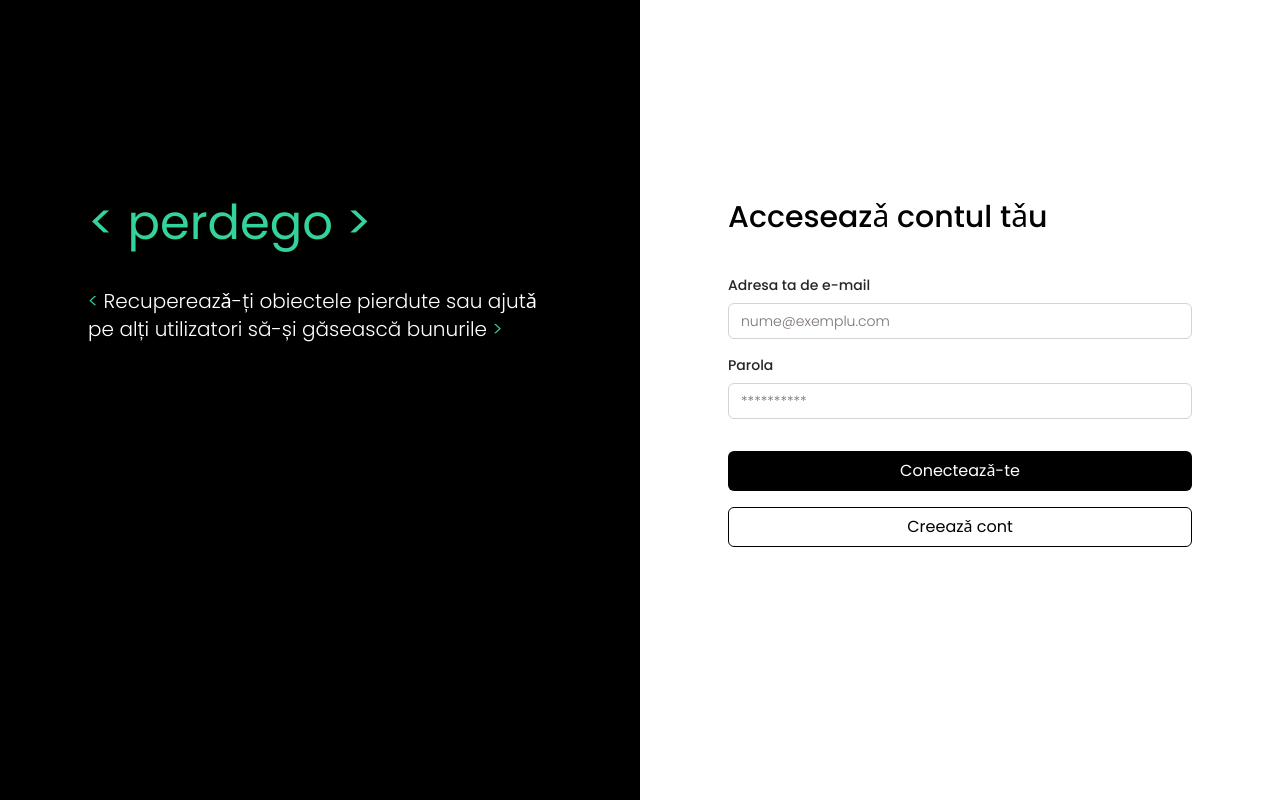
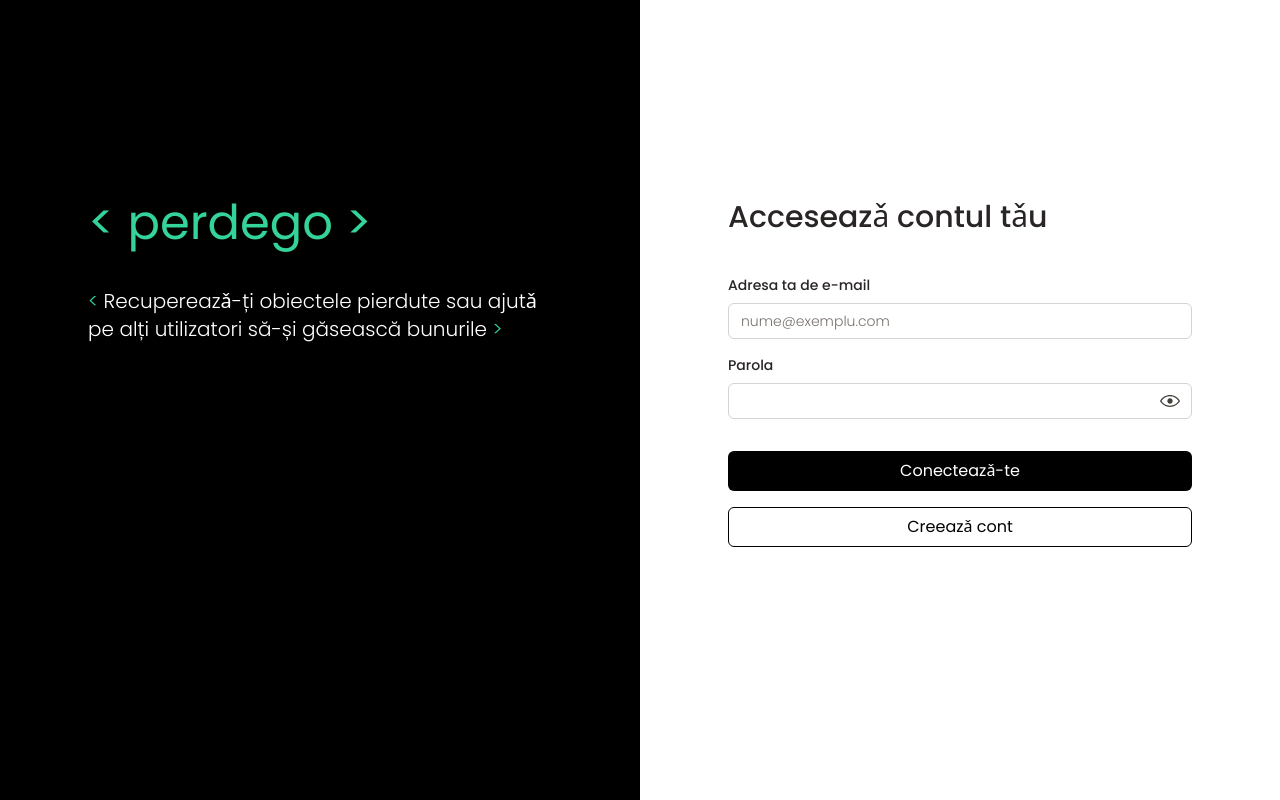
Before and after one commit to alexandruale26/perdego-beta, a React (Vite) app: page /login in a window 1280 px wide. Built offline with nearby package versions, Linux system fonts and the light colour scheme.

Commit message:
created validationInput with visibility

```diff
--- a/src/formComponents/Textarea.jsx
+++ b/src/formComponents/Textarea.jsx
@@ -1,6 +1,6 @@
 import * as React from "react";
 import { twMerge } from "tailwind-merge";
-import Checkmark from "./Checkmark";
+import Checkmark from "./variousComponents/Checkmark";
 import { useController } from "../formBase/ControllerContext";
 
 const Textarea = React.forwardRef(({ className, ...props }, ref) => {
--- a/src/formComponents/ValidationInput.jsx
+++ b/src/formComponents/ValidationInput.jsx
@@ -1,17 +1,25 @@
-import { forwardRef } from "react";
+import { forwardRef, useState } from "react";
 import { twMerge } from "tailwind-merge";
-
-import Checkmark from "./Checkmark";
+import Checkmark from "./variousComponents/Checkmark";
+import VisibilityButton from "./variousComponents/VisibilityButton";
 import { useController } from "../formBase/ControllerContext";
 
 const ValidationInput = forwardRef(({ className, type, ...props }, ref) => {
+  const passwordType = type === "password";
+
+  const [visible, setVisible] = useState(passwordType);
   const { fieldState } = useController();
   const { isValid } = fieldState ? fieldState : { isValid: false };
+
+  const onHandleClick = (e) => {
+    e.preventDefault();
+    setVisible(!visible);
+  };
 
   return (
     <div className="h-9 w-full relative">
       <input
-        type={type}
+        type={visible ? "password" : "text"}
         className={twMerge(
           `w-full h-full rounded-md border border-stone-300 bg-white pl-3 pr-9 text-sm font-light transition-colors placeholder:text-stone-500 placeholder:font-light focus-visible:outline-none focus-visible:border-2 focus-visible:border-stone-700 disabled:bg-stone-100 disabled:cursor-not-allowed`,
           className
@@ -19,7 +27,8 @@ const ValidationInput = forwardRef(({ className, type, ...props }, ref) => {
         ref={ref}
         {...props}
       />
-      {isValid && <Checkmark />}
+      {isValid && !passwordType && <Checkmark />}
+      {passwordType && <VisibilityButton visible={visible} onClick={onHandleClick} />}
     </div>
   );
 });
--- a/src/formComponents/Checkmark.jsx
+++ b/src/formComponents/variousComponents/Checkmark.jsx
@@ -9,7 +9,7 @@ const Checkmark = ({ className }) => {
         className
       )}
     >
-      <div className="rounded-full animate-in slide-in-from-right-10">
+      <div className="animate-in slide-in-from-right-10">
         <CheckIcon className="w-6 h-6 text-primary-500" />
       </div>
     </div>
--- /dev/null
+++ b/src/formComponents/variousComponents/VisibilityButton.jsx
@@ -0,0 +1,17 @@
+import { EyeClosedIcon, EyeOpenIcon } from "@radix-ui/react-icons";
+import Button from "../../shared/button";
+
+const iconStyle = "w-5 h-5 text-stone-700";
+
+const VisibilityButton = ({ visible, onClick }) => {
+  return (
+    <Button
+      onClick={onClick}
+      className="flex justify-center items-center absolute right-1 top-0 overflow-hidden h-full px-2 focus-visible:scale-125 hover:scale-125 transition-transform"
+    >
+      {!visible ? <EyeClosedIcon className={iconStyle} /> : <EyeOpenIcon className={iconStyle} />}
+    </Button>
+  );
+};
+
+export default VisibilityButton;
--- a/src/index.css
+++ b/src/index.css
@@ -4,13 +4,17 @@
 @tailwind components;
 @tailwind utilities;
 
+@layer utilities {
+  .word-break {
+    word-break: break-word;
+  }
+}
+
 button,
 a {
   -webkit-tap-highlight-color: transparent;
 }
 
-@layer utilities {
-  .word-break {
-    word-break: break-word;
-  }
+input[type="password"] {
+  font-weight: 600;
 }
--- a/src/pages/LoginForm.jsx
+++ b/src/pages/LoginForm.jsx
@@ -1,4 +1,3 @@
-import { useEffect, useState } from "react";
 import { Form } from "../formBase/FormContext";
 import ValidationInput from "../formComponents/ValidationInput";
 import { generateErrorMessage } from "../utils/helpers";
@@ -57,6 +56,7 @@ const formData = {
 };
 
 //TODO: password visibility feature
+//TODO: use lengths to input maxLengths
 
 const LoginForm = () => {
   return (
@@ -78,7 +78,9 @@ const LoginForm = () => {
 
       <LoginDiv className="min-h-0">
         <div className="space-y-8 sm:space-y-10 w-full max-w-lg sm:min-h-[450px] p-6">
-          <h3 className="text-[22px] xs:text-2xl lg:text-3xl font-medium text-start">Acceseazǎ contul tǎu</h3>
+          <h3 className="text-[22px] xs:text-2xl lg:text-3xl font-medium text-start text-stone-800">
+            Acceseazǎ contul tǎu
+          </h3>
           <div className="w-full space-y-4">
             <FormField
               name="email"
@@ -95,7 +97,7 @@ const LoginForm = () => {
               render={(field) => (
                 <FormItem className="max-w-full">
                   <FormLabel>Parola</FormLabel>
-                  <ValidationInput placeholder="**********" {...field} maxLength={60} />
+                  <ValidationInput type="password" {...field} maxLength={40} />
                   <FormMessage />
                 </FormItem>
               )}
--- a/src/ui/AppLayout.jsx
+++ b/src/ui/AppLayout.jsx
@@ -44,5 +44,3 @@ const AppLayout = () => {
 };
 
 export default AppLayout;
-
-//<main className={`w-full h-full ${!isUserLoggedIn ? "" : "py-10 px-4"} min-h-screen ${bgColor}`}>
```
